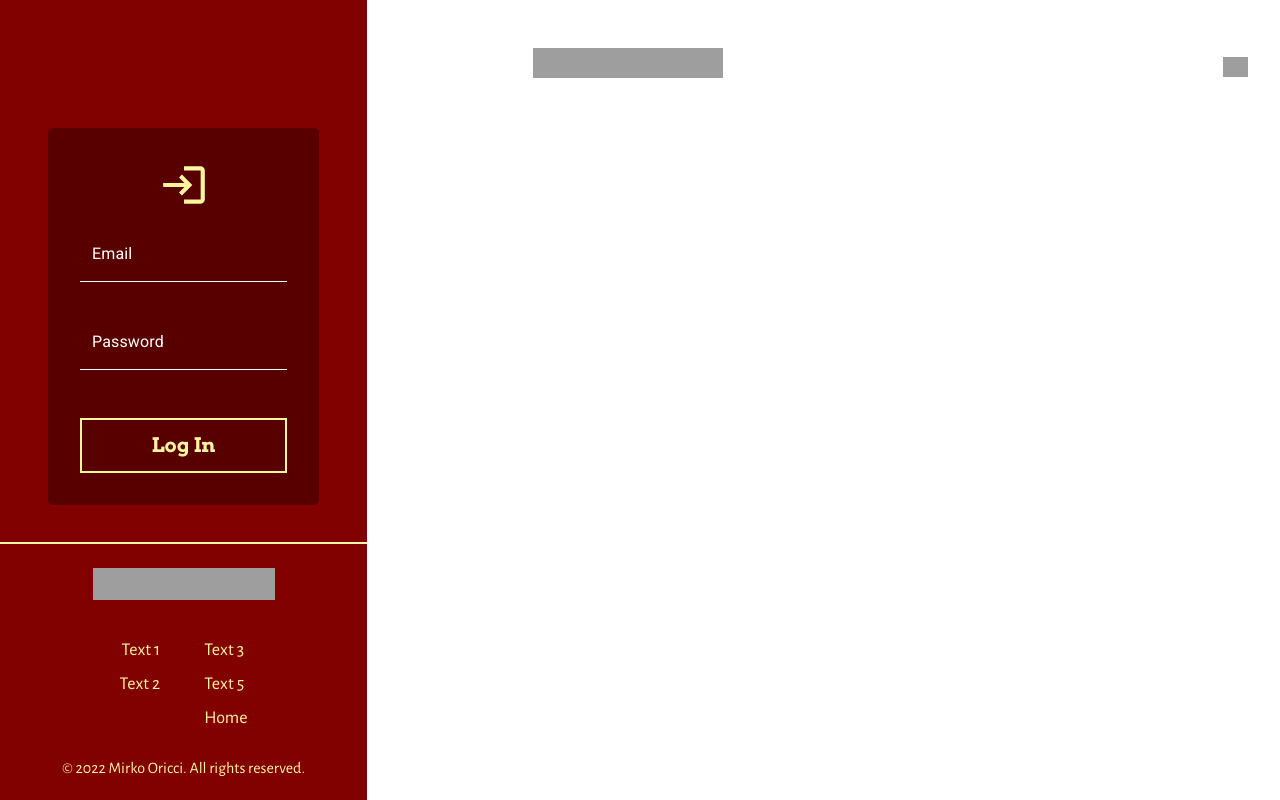
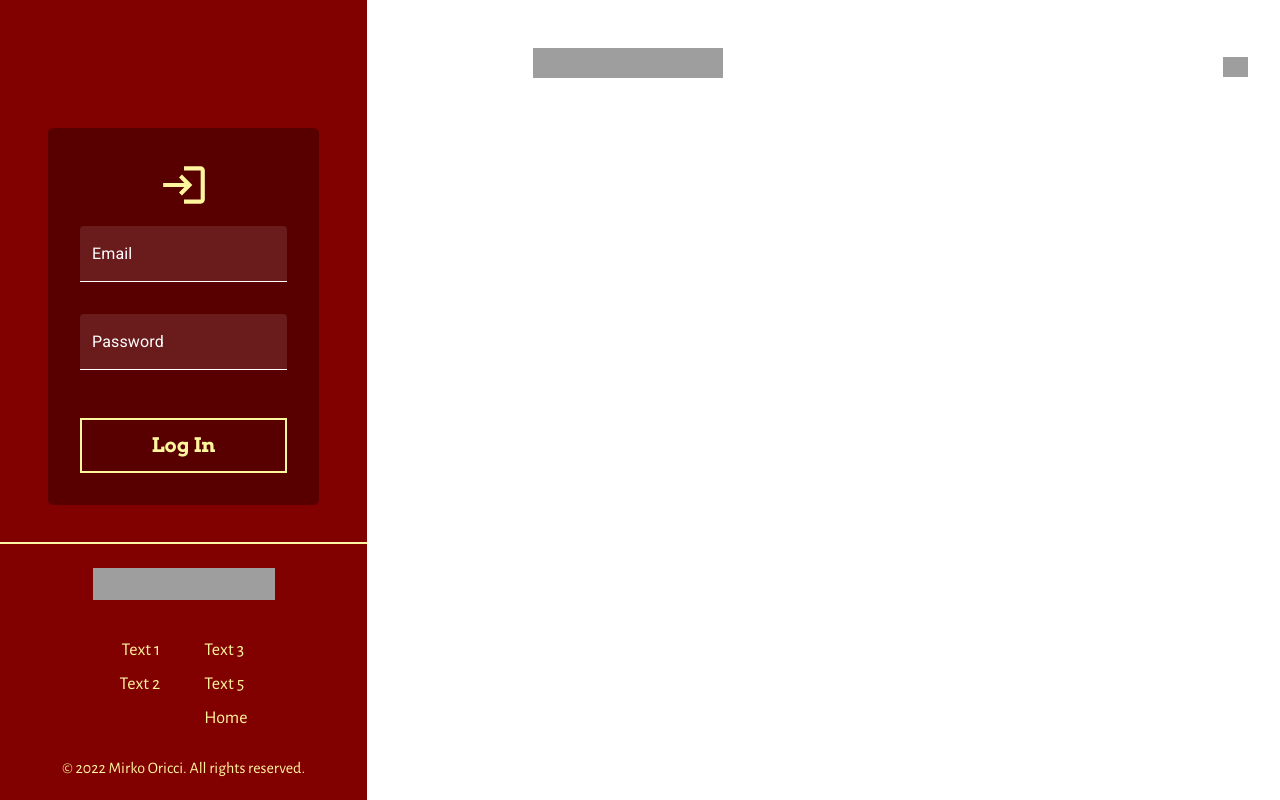
Before and after one commit to Techoplite/Doe-s-Pizza, a Next.js app: page /login in a window 1280 px wide. Built offline with nearby package versions, Linux system fonts and the light colour scheme; grey boxes are pictures that could not be loaded; a web font is replaced by a local one.

Commit message:
Add background to input

```diff
--- a/pages/login/index.tsx
+++ b/pages/login/index.tsx
@@ -13,12 +13,12 @@ const TextInput = styled(TextField)({
   '& .MuiFilledInput-root': {
     color: yellow[200],
     overflow: 'hidden',
-    backgroundColor: 'transparent',
+    backgroundColor: '#935e5e4d',
     '&:hover': {
-      backgroundColor: 'transparent',
+      backgroundColor: '#935e5e4d',
     },
     '&.Mui-focused': {
-      backgroundColor: 'transparent',
+      backgroundColor: '#935e5e4d',
       borderColor: yellow[200],
     },
     "& .MuiFilledInput-underline": {
```
